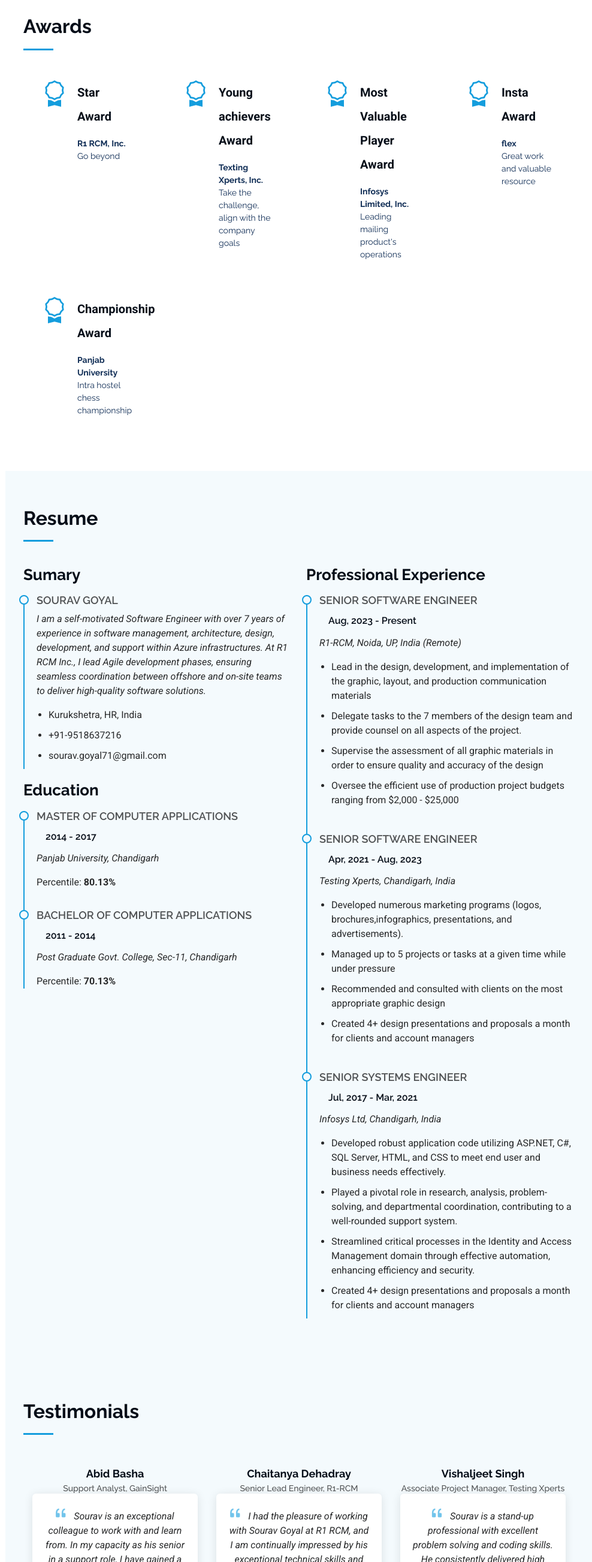
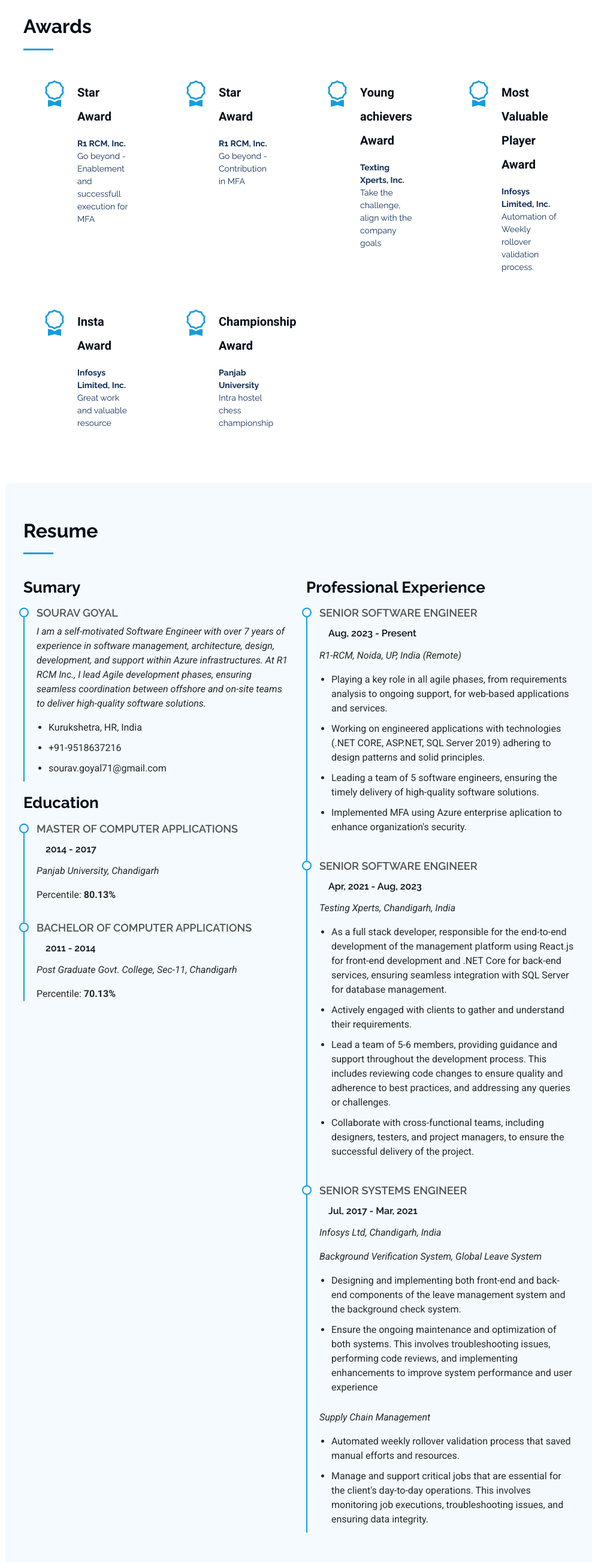
Before and after one commit to SouravGoyal/portfolio, a plain HTML site: page index.html in a window 1280 px wide. Shown: the part 2600-5204 px from the top of the page at 60% size, without its empty margins (291-1279 px from the left). Drawn offline with Linux system fonts and the light colour scheme.

Commit message:
Add files via upload
changes done

```diff
--- a/index.html
+++ b/index.html
@@ -265,7 +265,15 @@
             <div class="count-box">
               <i class="bi bi-award"></i>
               <span class="fs-24">Star Award</span>
-              <p><strong>R1 RCM, Inc.</strong><br>Go beyond</p>
+              <p><strong>R1 RCM, Inc.</strong><br>Go beyond - Enablement and successfull execution for MFA</p>
+            </div>
+          </div>
+
+          <div class="col-lg-3 col-md-6 d-md-flex align-items-md-stretch aos-init aos-animate" data-aos="fade-up">
+            <div class="count-box">
+              <i class="bi bi-award"></i>
+              <span class="fs-24">Star Award</span>
+              <p><strong>R1 RCM, Inc.</strong><br>Go beyond - Contribution in MFA</p>
             </div>
           </div>
 
@@ -281,7 +289,7 @@
             <div class="count-box">
               <i class="bi bi-award"></i>
               <span class="fs-24">Most Valuable Player Award</span>
-              <p><strong>Infosys Limited, Inc.</strong><br>Leading mailing product's operations</p>
+              <p><strong>Infosys Limited, Inc.</strong><br>Automation of Weekly rollover validation process.</p>
             </div>
           </div>
 
@@ -289,7 +297,7 @@
             <div class="count-box">
               <i class="bi bi-award"></i>
               <span class="fs-24">Insta Award</span>
-              <p><strong>flex</strong><br>Great work and valuable resource</p>
+              <p><strong>Infosys Limited, Inc.</strong><br>Great work and valuable resource</p>
             </div>
           </div>
 
@@ -357,10 +365,10 @@
               <h5>Aug, 2023 - Present</h5>
               <p><em>R1-RCM, Noida, UP, India (Remote) </em></p>
               <ul>
-                <li>Lead in the design, development, and implementation of the graphic, layout, and production communication materials</li>
-                <li>Delegate tasks to the 7 members of the design team and provide counsel on all aspects of the project. </li>
-                <li>Supervise the assessment of all graphic materials in order to ensure quality and accuracy of the design</li>
-                <li>Oversee the efficient use of production project budgets ranging from $2,000 - $25,000</li>
+                <li>Playing a key role in all agile phases, from requirements analysis to ongoing support, for web-based applications and services.</li>
+                <li>Working on engineered applications with technologies (.NET CORE, ASP.NET, SQL Server 2019) adhering to design patterns and solid principles. </li>
+                <li>Leading a team of 5 software engineers, ensuring the timely delivery of high-quality software solutions.</li>
+                <li>Implemented MFA using Azure enterprise aplication to enhance organization's security.</li>
               </ul>
             </div><!-- Edn Resume Item -->
 
@@ -369,10 +377,10 @@
               <h5>Apr, 2021 - Aug, 2023</h5>
               <p><em>Testing Xperts, Chandigarh, India</em></p>
               <ul>
-                <li>Developed numerous marketing programs (logos, brochures,infographics, presentations, and advertisements).</li>
-                <li>Managed up to 5 projects or tasks at a given time while under pressure</li>
-                <li>Recommended and consulted with clients on the most appropriate graphic design</li>
-                <li>Created 4+ design presentations and proposals a month for clients and account managers</li>
+                <li>As a full stack developer, responsible for the end-to-end development of the management platform using React.js for front-end development and .NET Core for back-end services, ensuring seamless integration with SQL Server for database management.</li>
+                <li>Actively engaged with clients to gather and understand their requirements. </li>
+                <li>Lead a team of 5-6 members, providing guidance and support throughout the development process. This includes reviewing code changes to ensure quality and adherence to best practices, and addressing any queries or challenges.</li>
+                <li>Collaborate with cross-functional teams, including designers, testers, and project managers, to ensure the successful delivery of the project.</li>
               </ul>
             </div><!-- Edn Resume Item -->
 
@@ -380,11 +388,17 @@
               <h4>Senior Systems Engineer</h4>
               <h5>Jul, 2017 - Mar, 2021</h5>
               <p><em>Infosys Ltd, Chandigarh, India</em></p>
+
+              <p><em>Background Verification System, Global Leave System</em></p>
               <ul>
-                <li>Developed robust application code utilizing ASP.NET, C#, SQL Server, HTML, and CSS to meet end user and business needs effectively.</li>
-                <li>Played a pivotal role in research, analysis, problem-solving, and departmental coordination, contributing to a well-rounded support system.</li>
-                <li>Streamlined critical processes in the Identity and Access Management domain through effective automation, enhancing efficiency and security.</li>
-                <li>Created 4+ design presentations and proposals a month for clients and account managers</li>
+                <li>Designing and implementing both front-end and back-end components of the leave management system and the background check system.</li>
+                <li>Ensure the ongoing maintenance and optimization of both systems. This involves troubleshooting issues, performing code reviews, and implementing enhancements to improve system performance and user experience</li>
+              </ul>
+
+              <p><em>Supply Chain Management</em></p>
+              <ul>
+                <li>Automated weekly rollover validation process that saved manual efforts and resources.</li>
+                <li>Manage and support critical jobs that are essential for the client's day-to-day operations. This involves monitoring job executions, troubleshooting issues, and ensuring data integrity.</li>
               </ul>
             </div><!-- Edn Resume Item -->
 
@@ -438,7 +452,7 @@
 
             <div class="swiper-slide">
               <div class="testimonial-item">
-                <img src="assets/img/testimonials/hemant2.png" class="testimonial-img" alt="">
+                <img src="assets/img/testimonials/hemant3.jfif" class="testimonial-img" alt="">
                 <h3>Hemant Poojari</h3>
                 <h4>Senior Technical Support Engineer, Service now, Ireland</h4>
                 <p>
@@ -460,7 +474,7 @@
 
             <div class="swiper-slide">
               <div class="testimonial-item">
-                <img src="assets/img/testimonials/AbidBasha2.png" width="120px" class="testimonial-img" alt="">
+                <img src="assets/img/testimonials/Abid.jfif" width="120px" class="testimonial-img" alt="">
                 <h3>Abid Basha</h3>
                 <h4>Support Analyst, GainSight</h4>
                 <p>
@@ -482,7 +496,7 @@
 
             <div class="swiper-slide">
               <div class="testimonial-item">
-                <img src="assets/img/testimonials/Chaitanya.png" class="testimonial-img" alt="">
+                <img src="assets/img/testimonials/Chaitanya.jfif" class="testimonial-img" alt="">
                 <h3>Chaitanya Dehadray</h3>
                 <h4>Senior Lead Engineer, R1-RCM</h4>
                 <p>
@@ -504,7 +518,7 @@
 
             <div class="swiper-slide">
               <div class="testimonial-item">
-                <img src="assets/img/testimonials/Vishaljeet.png" class="testimonial-img" alt="">
+                <img src="assets/img/testimonials/Vishaljeet1.jfif" class="testimonial-img" alt="">
                 <h3>Vishaljeet Singh</h3>
                 <h4>Associate Project Manager, Testing Xperts</h4>
                 <p>
```
